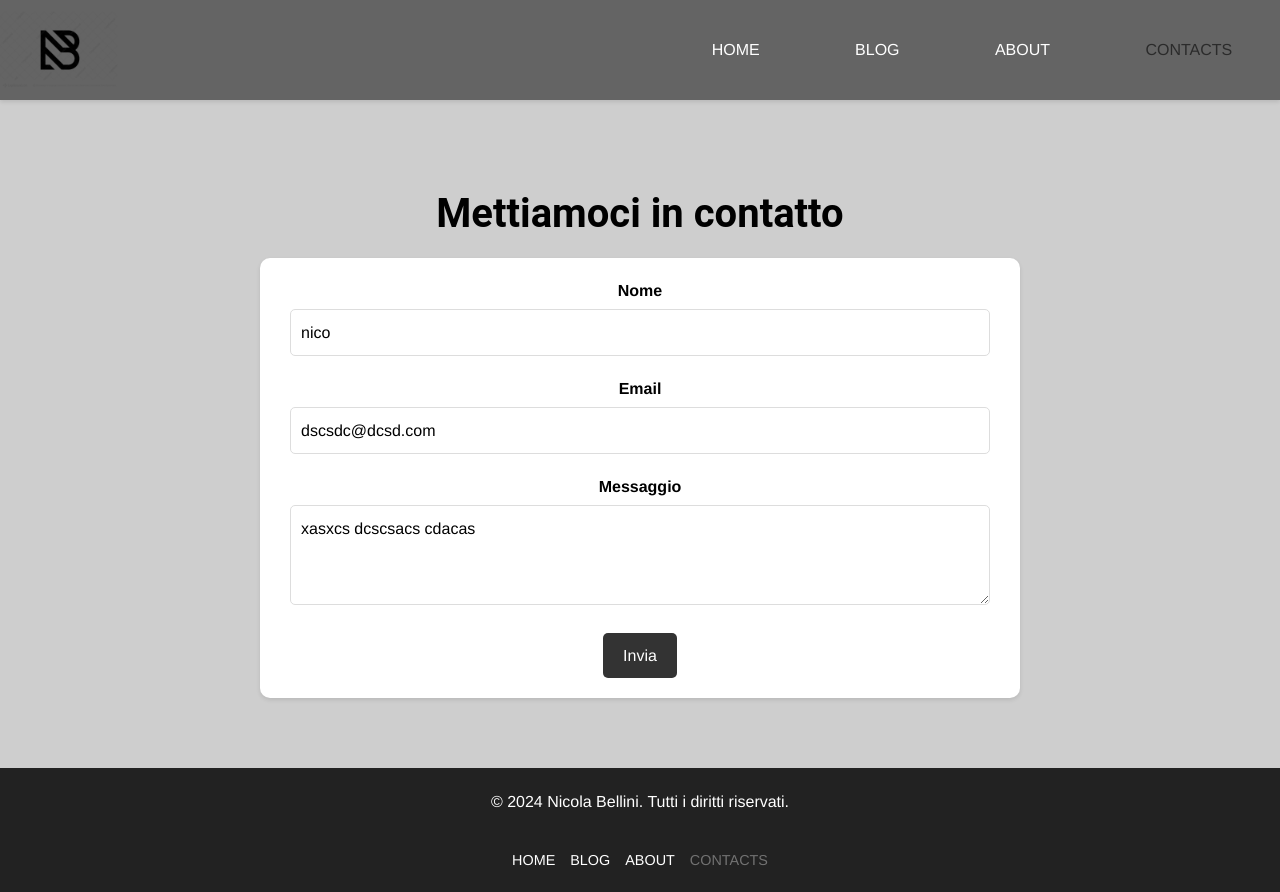
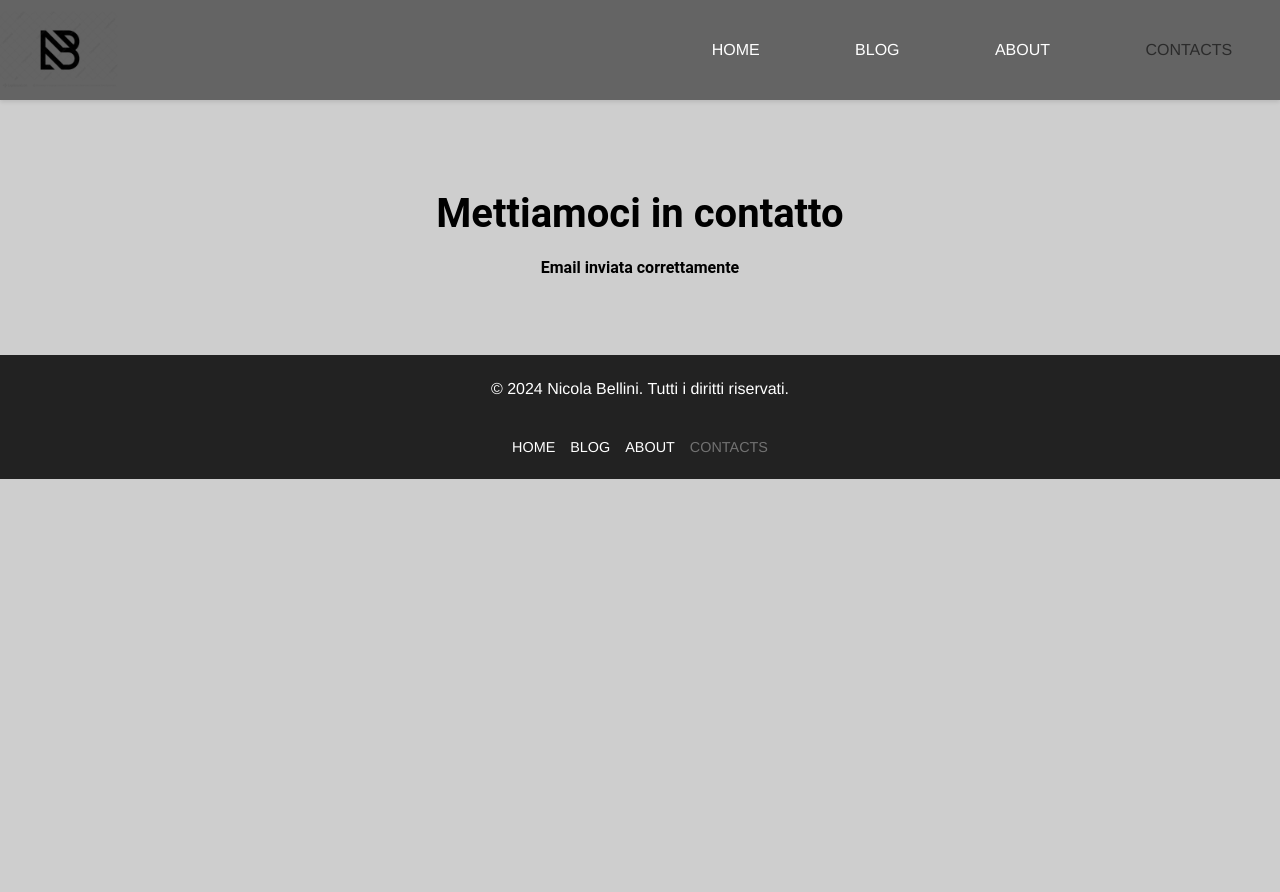
Before and after one commit to NicolaBellini/vite-boolfolio, a Vue app: page /contact in a window 1280 px wide. Both pictures are taken after a click on the button "Invia". After the commit the page ends 800 px from the top, so only its background shows below. Built offline with nearby package versions, Linux system fonts and the light colour scheme; no server answers.

Commit message:
[add] flag logic, for success message

```diff
--- a/src/pages/contact.vue
+++ b/src/pages/contact.vue
@@ -10,12 +10,14 @@ export default {
       name: "nico",
       mail: "dscsdc@dcsd.com",
       text: "xasxcs dcscsacs cdacas",
-      // store,
+      sending: false,
+      sent: false,
     };
   },
   methods: {
     sendMail() {
-      // console.log("send");
+      this.sending = true;
+
       const data = {
         name: this.name,
         mail: this.mail,
@@ -25,9 +27,12 @@ export default {
       axios
         .post(store.apiUrl + "send-mail", data)
         .then((res) => {
-          console.log(res.data);
+          (this.sending = false),
+            (this.sent = res.data.success),
+            console.log(res.data.success);
         })
         .catch((error) => {
+          (this.sent = true), (this.sending = false);
           console.log(error.message);
         });
     },
@@ -65,21 +70,25 @@ export default {
   <section class="contact">
     <div class="container">
       <h1 class="contact-title">Mettiamoci in contatto</h1>
-      <form @submit.prevent="sendMail" class="contact-form">
+      <h2 v-if="sending">Loading</h2>
+      <div v-else>
+        <form v-if="!sent" @submit.prevent="sendMail" class="contact-form">
           <div class="form-group">
             <label for="name">Nome</label>
-          <input v-model="name" type="text" id="name" name="name" required />
+            <input v-model="name" type="text" id="name" name="name" />
           </div>
           <div class="form-group">
             <label for="email">Email</label>
-          <input v-model="mail" type="email" id="mail" name="email" required />
+            <input v-model="mail" type="email" id="mail" name="email" />
           </div>
           <div class="form-group">
             <label for="message">Messaggio</label>
-          <textarea v-model="text" id="message" name="text" required></textarea>
+            <textarea v-model="text" id="message" name="text"></textarea>
           </div>
           <button type="submit" class="submit-btn">Invia</button>
         </form>
+        <h3 v-else>Email inviata correttamente</h3>
+      </div>
     </div>
   </section>
 </template>
```
Lines whose indentation alone changed are shown as unchanged.
